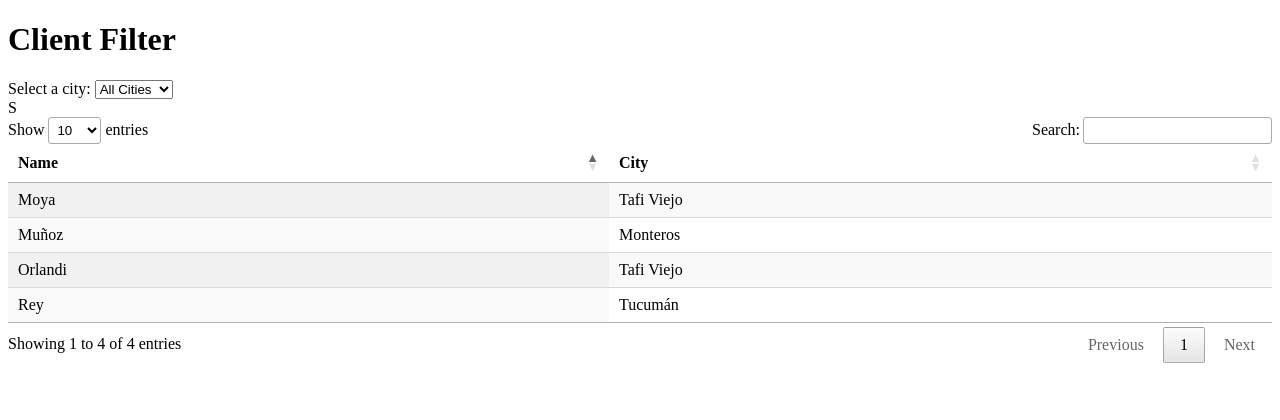
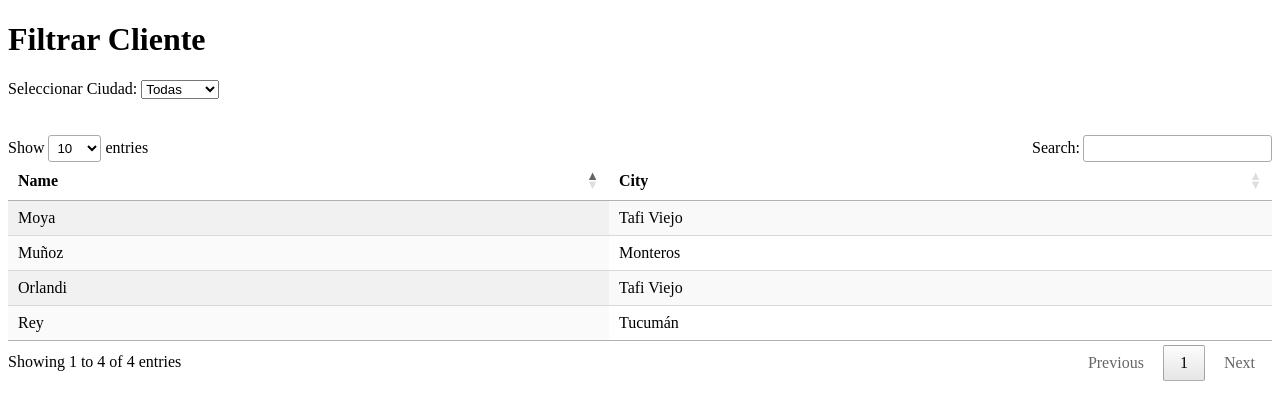
Before and after one commit to prubinstein/Django, a Django app: page /clients/filter/ in a window 1280 px wide. Shown: the top 420 px of the page. Run offline with Django 4.2, Linux system fonts and the light colour scheme; data comes from the database, SQL or seed files in the repository; some libraries are stand-ins or nearby versions.

Commit message:
Se emprolija y se pasa a español

```diff
--- a/actualizar_datatable/settings.py
+++ b/actualizar_datatable/settings.py
@@ -104,9 +104,9 @@ AUTH_PASSWORD_VALIDATORS = [
 # Internationalization
 # https://docs.djangoproject.com/en/4.2/topics/i18n/
 
-LANGUAGE_CODE = 'en-us'
+LANGUAGE_CODE = 'es'
 
-TIME_ZONE = 'UTC'
+TIME_ZONE = 'America/Argentina/Tucuman'
 
 USE_I18N = True
 
--- a/clients/templates/clients/filter.html
+++ b/clients/templates/clients/filter.html
@@ -1,6 +1,5 @@
 <!DOCTYPE html>
-<!DOCTYPE html>
-<html lang="en">
+<html lang="es">
 <head>
     <meta charset="UTF-8">
     <meta name="viewport" content="width=device-width, initial-scale=1.0">
@@ -8,18 +7,18 @@
     <link rel="stylesheet" href="https://cdn.datatables.net/1.13.6/css/jquery.dataTables.css" />
 </head>
 <body>
-
-    <h1>Client Filter</h1>
+<div class="container">
+        <h1>Filtrar Cliente</h1>
         <form method="get" id="filter-form">
-        <label for="city">Select a city:</label>
+            <label for="city">Seleccionar Ciudad:</label>
             <select id="city" name="city">
-            <option value="">All Cities</option>
+                <option value="">Todas</option>
                 {% for city in cities %}
                     <option value="{{ city }}" {% if city == selected_city %}selected{% endif %}>{{ city }}</option>
                 {% endfor %}
             </select>
             <!--<button type="submit">Filter</button>-->
-    </form>S
+        </form><br><br>
         <table id="clientes-table" class="display" style="width:100%">
             <thead>
                 <tr>
@@ -36,12 +35,16 @@
                 {% endfor %}
             </tbody>
         </table>
-
+</div>
     <script src="https://code.jquery.com/jquery-3.6.0.min.js"></script>
     <script src="https://cdn.datatables.net/1.11.5/js/jquery.dataTables.min.js"></script>
     <script>
         $(document).ready(function() {
-            var dataTable = $('#clientes-table').DataTable();
+            var dataTable = $('#clientes-table').DataTable({
+            "language": {
+                "url": "//cdn.datatables.net/plug-ins/1.13.6/i18n/es-ES.json",
+            }
+        });
 
 
             $('#city').on('change', function() {
@@ -49,7 +52,5 @@
             });
         });
     </script>
-
-
 </body>
 </html>
```
Lines whose indentation alone changed are shown as unchanged.
